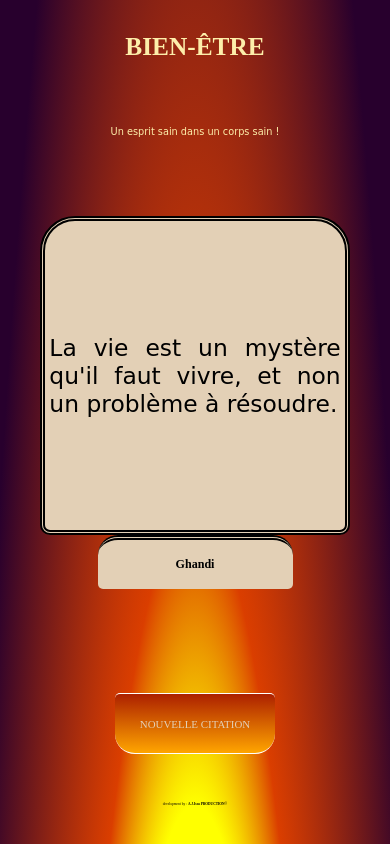
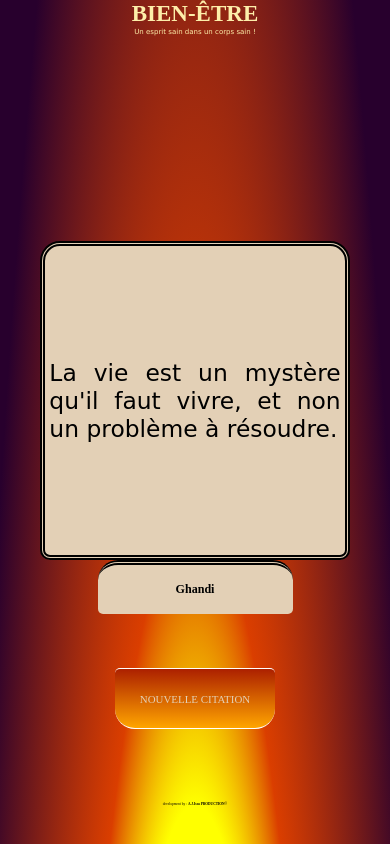
Before and after one commit to ArbodJ/Citations, a plain HTML site: page index.html in a window 390 px wide. Drawn offline with Linux system fonts and the light colour scheme; a web font is replaced by a local one.

Commit message:
responsive 5.0

```diff
--- a/style.css
+++ b/style.css
@@ -180,14 +180,25 @@ footer{
   #page{
     background: radial-gradient(at 50% 293%, yellow 156px, #da3e00 60%, #28002d 78%);
   }
+  header{
+    display: flex;
+    justify-content: flex-start;
+  }
+  #general{
+    display: flex;
+    justify-content: space-around;
+  }
   h1{
-    font-size: 6.5vw;
+    font-size: 5.9vw;
   }
   #title{
-    font-size: 2.5vw;
+    font-size: 1.8vw;
+  }
+  #text{
+    border-radius: 20px 20px 10px 10px;
   }
   #words{
-    font-size: 3.2vw;
+    font-size: 2.9vw;
   }
 }
 @media screen and (max-width: 420px){
```
